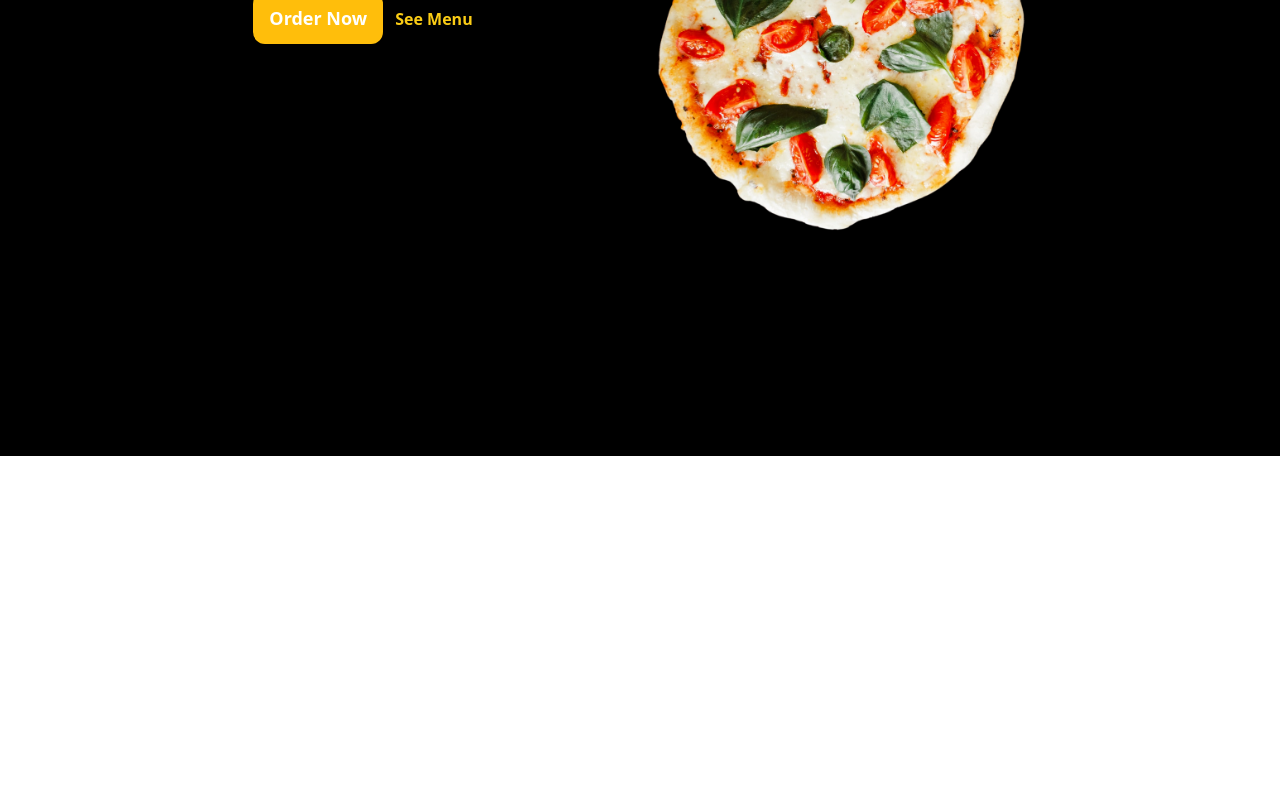
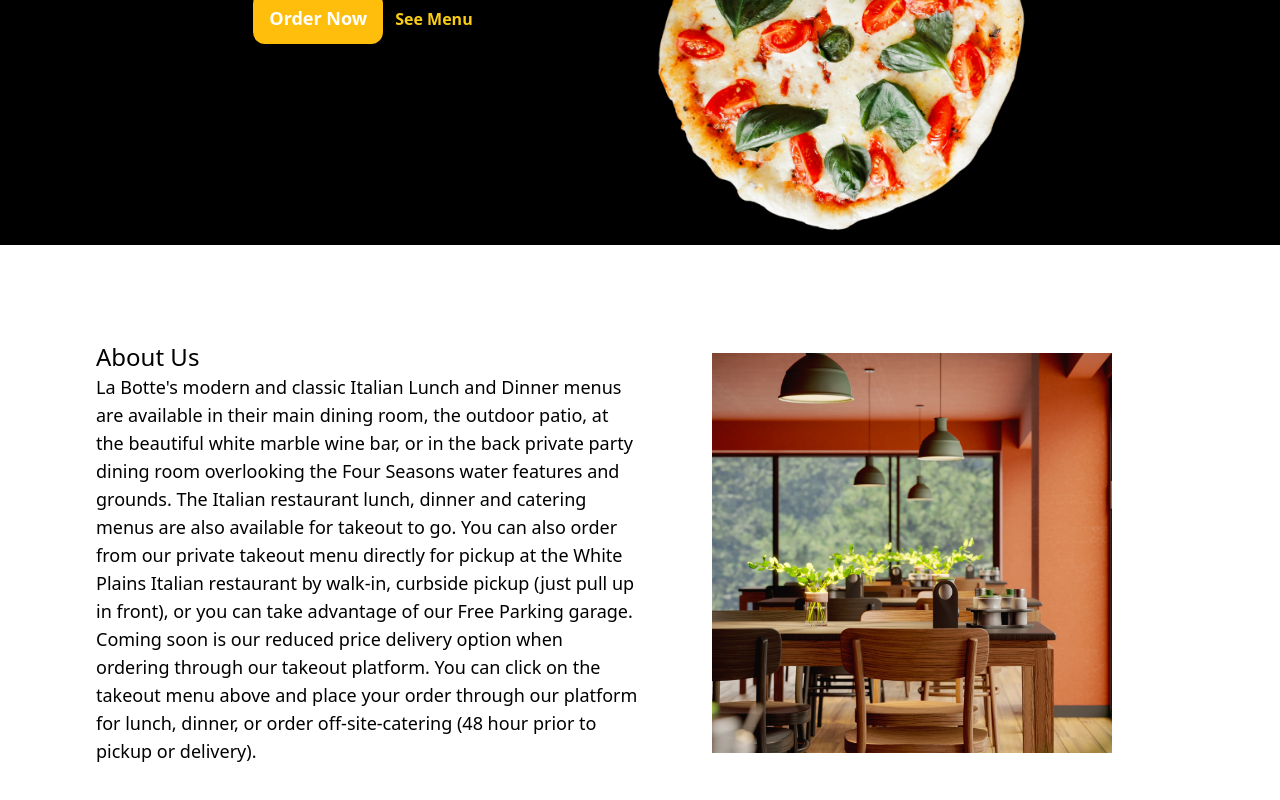
Before and after one commit to quannm194823/pizzeria-app-mern, a React (Create React App) app: page / in a window 1280 px wide. Shown: the part 344-1144 px from the top of the page. Before the commit the page ends 800 px from the top, so only its background shows below. Built offline with nearby package versions, Linux system fonts and the light colour scheme.

Commit message:
ADD About component

```diff
--- /dev/null
+++ b/src/components/About.jsx
@@ -0,0 +1,31 @@
+import aboutImage from "../assets/images/about-image.png";
+
+export const About = () => {
+
+    return (
+        <div className="bg-white">
+            <div className="p-24 grid grid-cols-2">
+                <div className="">
+                    <h2 className="text-2xl font-medium">About Us</h2>
+                    <p className="text-lg">
+                    La Botte's modern and classic Italian Lunch and Dinner
+                    menus are available in their main dining room, the outdoor
+                    patio, at the beautiful white marble wine bar, or in the
+                    back private party dining room overlooking the Four Seasons
+                    water features and grounds. The Italian restaurant lunch, dinner
+                    and catering menus are also available for takeout to go.
+                    You can also order from our private takeout menu directly for pickup
+                    at the White Plains Italian restaurant by walk-in, curbside pickup (just pull up in front),
+                    or you can take advantage of our Free Parking garage.  Coming soon is our reduced price delivery
+                    option when ordering through our takeout platform.  You can click on the takeout menu above and
+                    place your order through our platform for lunch, dinner, or order off-site-catering (48 hour
+                    prior to pickup or delivery).
+                    </p>
+                </div>
+                <div className="flex items-center justify-center">
+                    <img src={aboutImage} alt="" className="w-[400px] h-[400px] object-cover" />
+                </div>
+            </div>
+        </div>
+    )
+}
--- a/src/index.css
+++ b/src/index.css
@@ -2,7 +2,7 @@
 @tailwind components;
 @tailwind utilities;
 
-/* @layer base {
+@layer base {
   @font-face {
     font-family: 'ClashDisplay-Regular';
     src: url('./assets/fonts/ClashDisplay-Regular.woff2').format('woff2');
@@ -26,7 +26,7 @@
     font-display: swap;
     font-style: normal;
   }
-} */
+}
 
 .body{
   box-sizing: border-box;
--- a/src/pages/Home/index.jsx
+++ b/src/pages/Home/index.jsx
@@ -1,7 +1,12 @@
+import { About } from "../../components/About";
 import Banner from "../../components/Banner";
 const Home = () =>{
     return(
-        <Banner/>
+        <>
+            <Banner/>
+            <About/>
+        </>
+
     )
 }
 export default Home;
```
